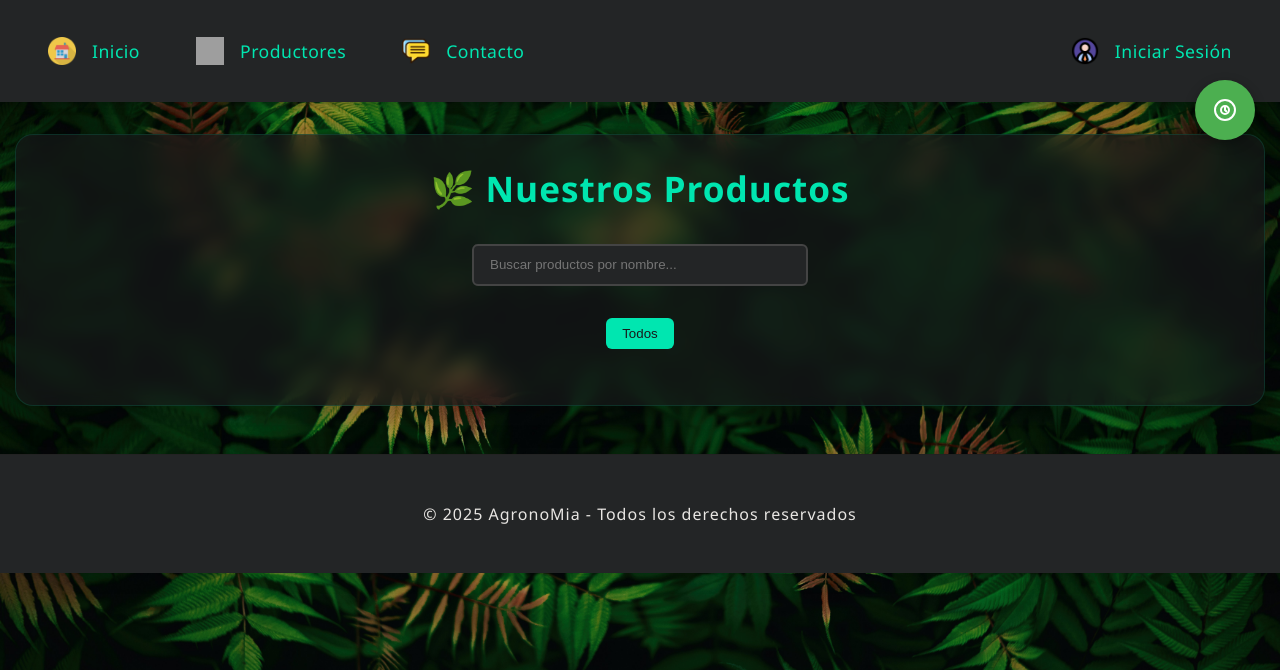
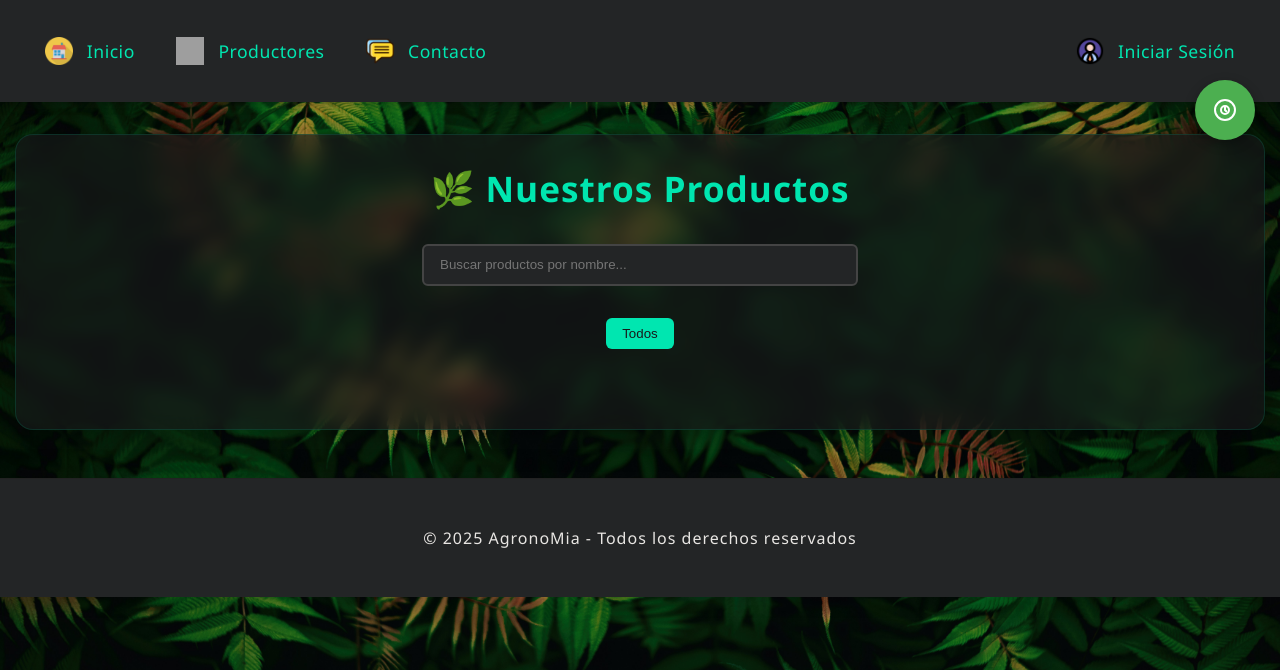
Before and after one commit to W3pobo/agroservidor, a Flask app: page /productos in a window 1280 px wide. Shown: the top 670 px of the page. Run offline with Flask 3, Linux system fonts and the light colour scheme; data that the repository does not hold is empty; grey boxes are pictures that could not be loaded.

Commit message:
responsividad

```diff
--- a/templates/productos.html
+++ b/templates/productos.html
@@ -25,12 +26,16 @@
             position: sticky;
             top: 0;
             z-index: 1000;
+            flex-wrap: wrap;
+            gap: 1rem;
         }
 
         .nav-left, .nav-right {
             display: flex;
-            gap: 1.5rem;
+            gap: 1rem;
             align-items: center;
+            flex-wrap: wrap;
+            justify-content: center;
         }
 
         nav a {
@@ -39,9 +44,11 @@
             text-decoration: none;
             color: #00e6b0;
             font-weight: 500;
-            padding: 0.5rem 1rem;
+            padding: 0.5rem 0.8rem;
             border-radius: 6px;
             transition: background-color 0.3s;
+            white-space: nowrap;
+            flex-shrink: 0;
         }
 
         nav a:hover {
@@ -49,15 +56,20 @@
         }
 
         nav img {
-            width: 20px;
-            height: 20px;
-            margin-right: 8px;
+            width: 18px;
+            height: 18px;
+            margin-right: 6px;
+            flex-shrink: 0;
         }
 
+        /* --- CONTENEDOR PRINCIPAL CENTRADO --- */
         .container {
             max-width: 1200px;
             margin: 2rem auto;
             padding: 0 1.5rem;
+            display: flex;
+            flex-direction: column;
+            align-items: center;
         }
 
         h2 {
@@ -65,13 +77,17 @@
             text-align: center;
             margin-bottom: 2rem;
             font-size: 2.2rem;
+            width: 100%;
         }
 
+        /* --- GRID DE PRODUCTOS CENTRADO --- */
         .productos-lista {
             display: grid;
             grid-template-columns: repeat(auto-fill, minmax(280px, 1fr));
             gap: 1.5rem;
             margin: 1.5rem 0;
+            width: 100%;
+            justify-items: center;
         }
 
         .producto-item {
@@ -181,7 +200,8 @@
             border-radius: 6px;
             background-color: #232526;
             color: #e8e6e3;
-            width: 300px;
+            width: 100%;
+            max-width: 400px;
             transition: border-color 0.3s;
         }
 
@@ -765,7 +800,7 @@
                     event.preventDefault();
                     window.scrollTo({
                         top: 0,
-                        behavior: 'smooth' // Desplazamiento suave
+                        behavior: 'smooth'
                     });
                 });
             }
```
Also changed, not shown: other parts of templates/productos.html (+33 -14 lines).
